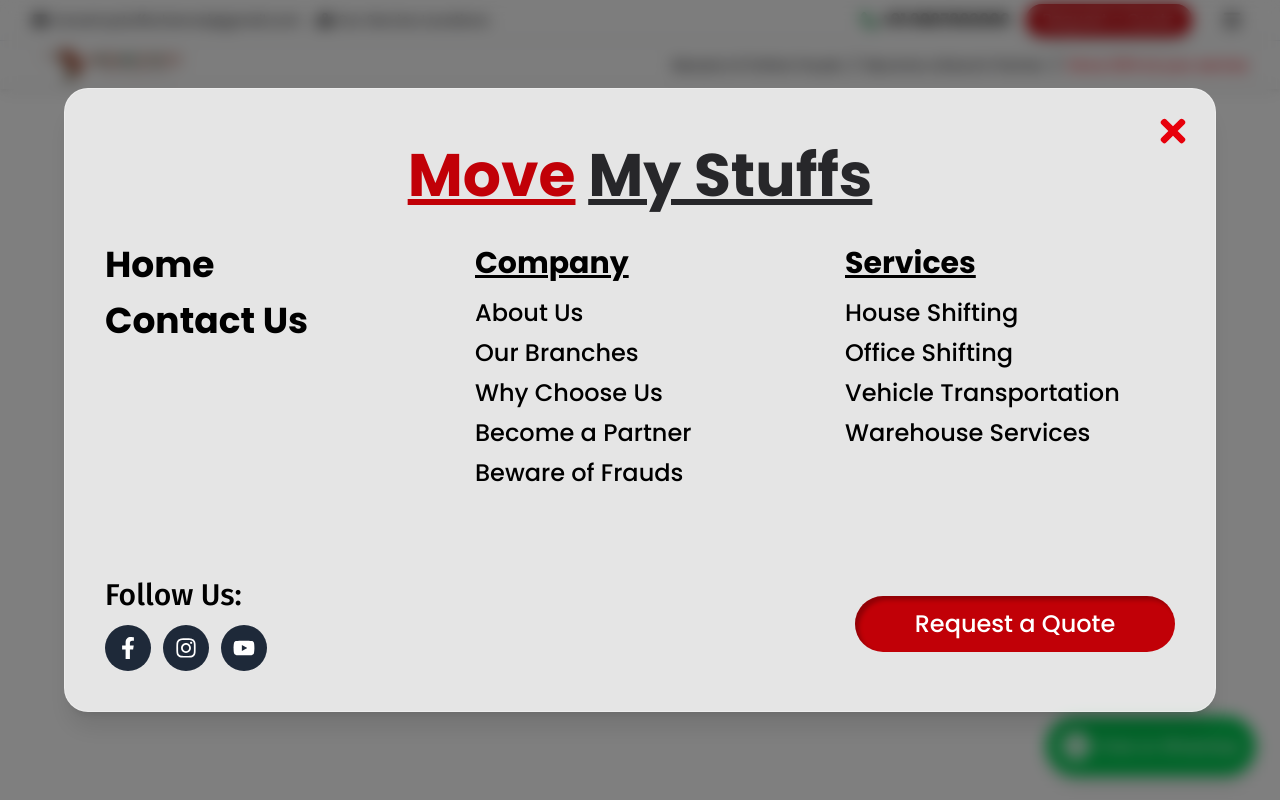
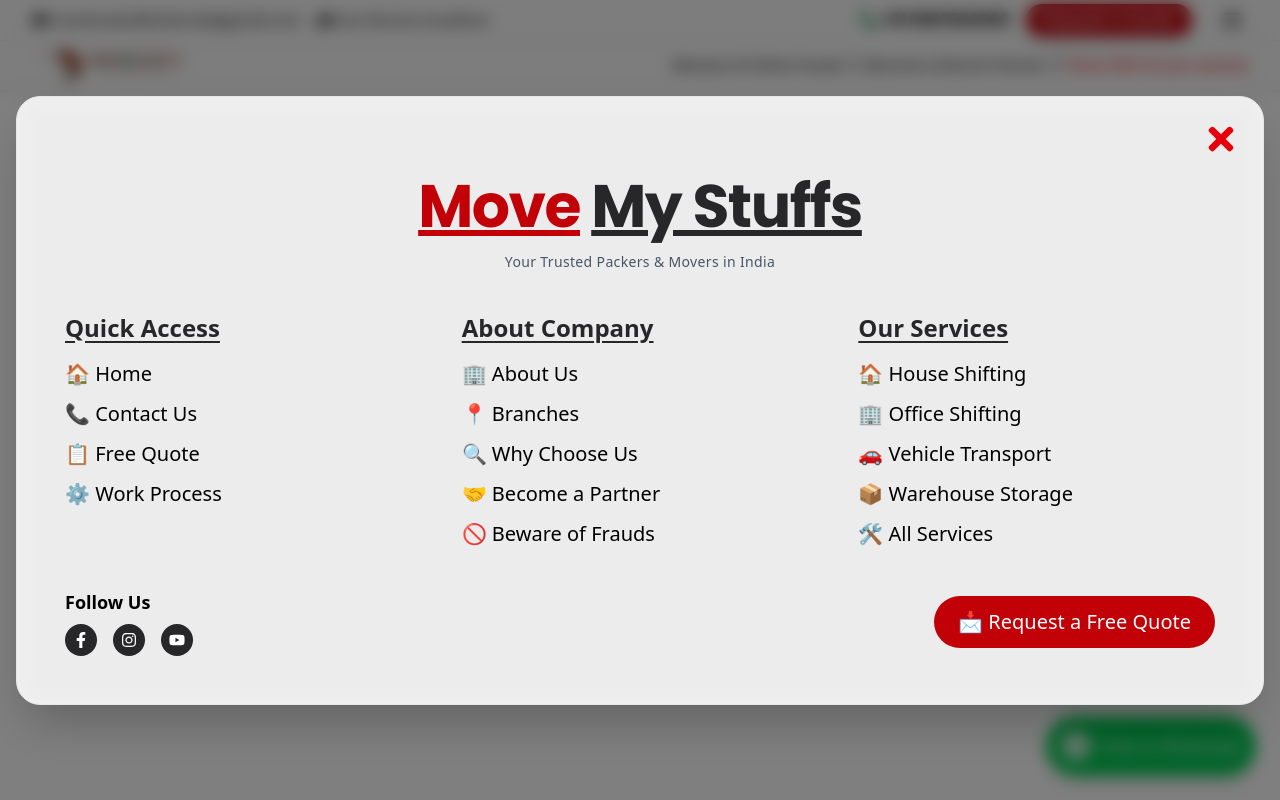
Before and after one commit to ramasubramanian6/p-mm, a React (Vite) app: page /menu in a window 1280 px wide. Built offline with nearby package versions, Linux system fonts and the light colour scheme.

Commit message:
EDIT MENU

```diff
--- a/src/pages/Menu.jsx
+++ b/src/pages/Menu.jsx
@@ -18,12 +18,12 @@
   return (
     <div className="fixed inset-0 bg-black/50 backdrop-blur-sm z-50 flex items-center justify-center p-4">
       <motion.div
-        initial={{ opacity: 0, scale: 0.9 }}
+        initial={{ opacity: 0, scale: 0.95 }}
         animate={{ opacity: 1, scale: 1 }}
-        exit={{ opacity: 0, scale: 0.9 }}
+        exit={{ opacity: 0, scale: 0.95 }}
         transition={{ duration: 0.3 }}
-        className="w-full max-w-6xl h-auto bg-white/80 rounded-3xl border border-white/30 p-6 md:p-10 relative shadow-xl flex flex-col justify-center overflow-auto custom-scrollbar"
-        style={{ maxHeight: "90vh" }}
+        className="w-full max-w-[1400px] h-auto bg-white/90 backdrop-blur-md rounded-3xl border border-gray-200 p-6 md:p-12 relative shadow-2xl overflow-auto"
+        style={{ maxHeight: "92vh" }}
       >
         {/* Close Button */}
         <button
@@ -37,164 +37,198 @@
           <FaTimes />
         </button>
 
-        {/* Logo */}
-        <div className="text-center mb-8 md:mb-10 mt-4">
-          <h1 className="text-4xl sm:text-5xl md:text-6xl font-bold font-['Poppins']">
+        {/* Logo & Title */}
+        <div className="text-center mb-10 mt-6">
+          <h1 className="text-4xl sm:text-5xl md:text-6xl font-extrabold font-['Poppins'] tracking-tight leading-tight">
             <span className="text-red-700 underline">Move</span>{" "}
             <span className="text-zinc-800 underline">My Stuffs</span>
           </h1>
+          <p className="mt-2 text-sm text-gray-600 tracking-wide">
+            Your Trusted Packers & Movers in India
+          </p>
         </div>
 
-        {/* Navigation Sections */}
-        <div className="grid grid-cols-1 sm:grid-cols-2 lg:grid-cols-3 gap-6 md:gap-10 text-black text-center lg:text-left mb-10 flex-grow">
-          {/* Home & Contact Us */}
-          <div className="space-y-3 md:space-y-4">
-            <p
-              className="text-3xl md:text-4xl font-semibold font-['Poppins'] hover:text-red-600 cursor-pointer transition duration-200 hover:scale-105"
-              onClick={() => navigateAndScroll("/")}
-            >
-              Home
-            </p>
-            <p
-              className="text-3xl md:text-4xl font-semibold font-['Poppins'] hover:text-red-600 cursor-pointer transition duration-200 hover:scale-105"
-              onClick={() => navigateAndScroll("/contactus")}
-            >
-              Contact Us
-            </p>
-          </div>
-
-          {/* Company Links */}
-          <div className="space-y-3 md:space-y-4">
-            <h3 className="text-2xl md:text-3xl font-bold font-['Poppins'] underline mb-3 md:mb-4">
-              Company
+        {/* Grid Navigation */}
+        <div className="grid grid-cols-1 sm:grid-cols-2 lg:grid-cols-3 gap-10 text-center lg:text-left mb-10 text-black">
+          {/* Quick Access */}
+          <div>
+            <h3 className="text-xl md:text-2xl font-bold text-zinc-800 mb-4 underline underline-offset-4">
+              Quick Access
             </h3>
-            <ul className="space-y-2 text-xl md:text-2xl font-normal font-['Poppins']">
+            <ul className="space-y-3 text-lg md:text-xl font-medium">
               <li>
                 <p
-                  className="hover:text-red-600 cursor-pointer transition duration-200 hover:scale-105"
-                  onClick={() => navigateAndScroll("/about")}
+                  onClick={() => navigateAndScroll("/")}
+                  className="hover:text-red-600 cursor-pointer transition hover:scale-105"
                 >
-                  About Us
+                  🏠 Home
                 </p>
               </li>
               <li>
                 <p
-                  className="hover:text-red-600 cursor-pointer transition duration-200 hover:scale-105"
-                  onClick={() => navigateAndScroll("/branch")}
+                  onClick={() => navigateAndScroll("/contactus")}
+                  className="hover:text-red-600 cursor-pointer transition hover:scale-105"
                 >
-                  Our Branches
+                  📞 Contact Us
                 </p>
               </li>
               <li>
                 <p
-                  className="hover:text-red-600 cursor-pointer transition duration-200 hover:scale-105"
-                  onClick={() => navigateAndScroll("/whychoose")}
+                  onClick={() => navigateAndScroll("/form")}
+                  className="hover:text-red-600 cursor-pointer transition hover:scale-105"
                 >
-                  Why Choose Us
+                  📋 Free Quote
                 </p>
               </li>
               <li>
                 <p
-                  className="hover:text-red-600 cursor-pointer transition duration-200 hover:scale-105"
-                  onClick={() => navigateAndScroll("/becameoneofus")}
+                  onClick={() => navigateAndScroll("/workprocess")}
+                  className="hover:text-red-600 cursor-pointer transition hover:scale-105"
                 >
-                  Become a Partner
-                </p>
-              </li>
-              <li>
-                <p
-                  className="hover:text-red-600 cursor-pointer transition duration-200 hover:scale-105"
-                  onClick={() => navigateAndScroll("/beaware")}
-                >
-                  Beware of Frauds
+                  ⚙️ Work Process
                 </p>
               </li>
             </ul>
           </div>
 
-          {/* Services Links */}
-          <div className="space-y-3 md:space-y-4">
-            <h3 className="text-2xl md:text-3xl font-bold font-['Poppins'] underline mb-3 md:mb-4">
-              Services
+          {/* Company Info */}
+          <div>
+            <h3 className="text-xl md:text-2xl font-bold text-zinc-800 mb-4 underline underline-offset-4">
+              About Company
             </h3>
-            <ul className="space-y-2 text-xl md:text-2xl font-normal font-['Poppins']">
+            <ul className="space-y-3 text-lg md:text-xl font-medium">
               <li>
                 <p
-                  className="hover:text-red-600 cursor-pointer transition duration-200 hover:scale-105"
-                  onClick={() => navigateAndScroll("/household")}
+                  onClick={() => navigateAndScroll("/about")}
+                  className="hover:text-red-600 cursor-pointer hover:scale-105 transition"
                 >
-                  House Shifting
+                  🏢 About Us
                 </p>
               </li>
               <li>
                 <p
-                  className="hover:text-red-600 cursor-pointer transition duration-200 hover:scale-105"
-                  onClick={() => navigateAndScroll("/office")}
+                  onClick={() => navigateAndScroll("/branch")}
+                  className="hover:text-red-600 cursor-pointer hover:scale-105 transition"
                 >
-                  Office Shifting
+                  📍 Branches
                 </p>
               </li>
               <li>
                 <p
-                  className="hover:text-red-600 cursor-pointer transition duration-200 hover:scale-105"
-                  onClick={() => navigateAndScroll("/vehicle")}
+                  onClick={() => navigateAndScroll("/whychoose")}
+                  className="hover:text-red-600 cursor-pointer hover:scale-105 transition"
                 >
-                  Vehicle Transportation
+                  🔍 Why Choose Us
                 </p>
               </li>
               <li>
                 <p
-                  className="hover:text-red-600 cursor-pointer transition duration-200 hover:scale-105"
+                  onClick={() => navigateAndScroll("/becameoneofus")}
+                  className="hover:text-red-600 cursor-pointer hover:scale-105 transition"
+                >
+                  🤝 Become a Partner
+                </p>
+              </li>
+              <li>
+                <p
+                  onClick={() => navigateAndScroll("/beaware")}
+                  className="hover:text-red-600 cursor-pointer hover:scale-105 transition"
+                >
+                  🚫 Beware of Frauds
+                </p>
+              </li>
+            </ul>
+          </div>
+
+          {/* Services */}
+          <div>
+            <h3 className="text-xl md:text-2xl font-bold text-zinc-800 mb-4 underline underline-offset-4">
+              Our Services
+            </h3>
+            <ul className="space-y-3 text-lg md:text-xl font-medium">
+              <li>
+                <p
+                  onClick={() => navigateAndScroll("/household")}
+                  className="hover:text-red-600 cursor-pointer hover:scale-105 transition"
+                >
+                  🏠 House Shifting
+                </p>
+              </li>
+              <li>
+                <p
+                  onClick={() => navigateAndScroll("/office")}
+                  className="hover:text-red-600 cursor-pointer hover:scale-105 transition"
+                >
+                  🏢 Office Shifting
+                </p>
+              </li>
+              <li>
+                <p
+                  onClick={() => navigateAndScroll("/vehicle")}
+                  className="hover:text-red-600 cursor-pointer hover:scale-105 transition"
+                >
+                  🚗 Vehicle Transport
+                </p>
+              </li>
+              <li>
+                <p
                   onClick={() => navigateAndScroll("/warehouse")}
+                  className="hover:text-red-600 cursor-pointer hover:scale-105 transition"
                 >
-                  Warehouse Services
+                  📦 Warehouse Storage
+                </p>
+              </li>
+              <li>
+                <p
+                  onClick={() => navigateAndScroll("/ourservices")}
+                  className="hover:text-red-600 cursor-pointer hover:scale-105 transition"
+                >
+                  🛠️ All Services
                 </p>
               </li>
             </ul>
           </div>
         </div>
 
-        {/* Bottom Section: Follow Us and Request a Quote */}
-        <div className="flex flex-col sm:flex-row justify-between items-center mt-8 md:mt-12 gap-4 md:gap-6">
-          {/* Follow Us */}
-          <div className="text-center sm:text-left">
-            <h2 className="text-2xl md:text-3xl font-medium font-['Fira_Sans'] mb-3">
-              Follow Us:
-            </h2>
-            <div className="flex justify-center sm:justify-start gap-3">
+        {/* Footer: Socials & CTA */}
+        <div className="flex flex-col md:flex-row justify-between items-center mt-6 gap-6">
+          {/* Socials */}
+          <div className="text-center md:text-left">
+            <h4 className="text-lg font-semibold mb-2">Follow Us</h4>
+            <div className="flex justify-center md:justify-start gap-4">
               <a
                 href="https://www.facebook.com/people/Move-My-Stuffs-Packers-Movers/100076636426701/"
                 target="_blank"
                 rel="noreferrer"
-                className="p-2 md:p-3 rounded-full bg-gray-800 text-white hover:bg-blue-600 transition duration-300 hover:scale-110"
+                className="p-2 rounded-full bg-zinc-800 text-white hover:bg-blue-600 transition hover:scale-110"
               >
-                <FaFacebookF size={22} />
+                <FaFacebookF />
               </a>
               <a
                 href="https://www.instagram.com/move_mystuffs/"
                 target="_blank"
                 rel="noreferrer"
-                className="p-2 md:p-3 rounded-full bg-gray-800 text-white hover:bg-pink-500 transition duration-300 hover:scale-110"
+                className="p-2 rounded-full bg-zinc-800 text-white hover:bg-pink-600 transition hover:scale-110"
               >
-                <FaInstagram size={22} />
+                <FaInstagram />
               </a>
               <a
                 href="https://www.youtube.com/@movemystuffs"
                 target="_blank"
                 rel="noreferrer"
-                className="p-2 md:p-3 rounded-full bg-gray-800 text-white hover:bg-red-600 transition duration-300 hover:scale-110"
+                className="p-2 rounded-full bg-zinc-800 text-white hover:bg-red-600 transition hover:scale-110"
               >
-                <FaYoutube size={22} />
+                <FaYoutube />
               </a>
             </div>
           </div>
 
-          {/* Request a Quote Button */}
+          {/* CTA */}
           <button
             onClick={() => navigateAndScroll("/form")}
-            className="w-full sm:w-auto md:w-80 bg-red-700 text-white text-xl md:text-2xl font-medium font-['Poppins'] py-3 px-6 rounded-full shadow-[inset_4px_4px_4px_0px_rgba(0,0,0,0.25)] hover:bg-red-800 transition duration-300 transform hover:scale-105 active:scale-100"
+            className="bg-red-700 text-white text-lg md:text-xl px-6 py-3 rounded-full hover:bg-red-800 transition hover:scale-105"
           >
-            Request a Quote
+            📩 Request a Free Quote
           </button>
         </div>
       </motion.div>
```
